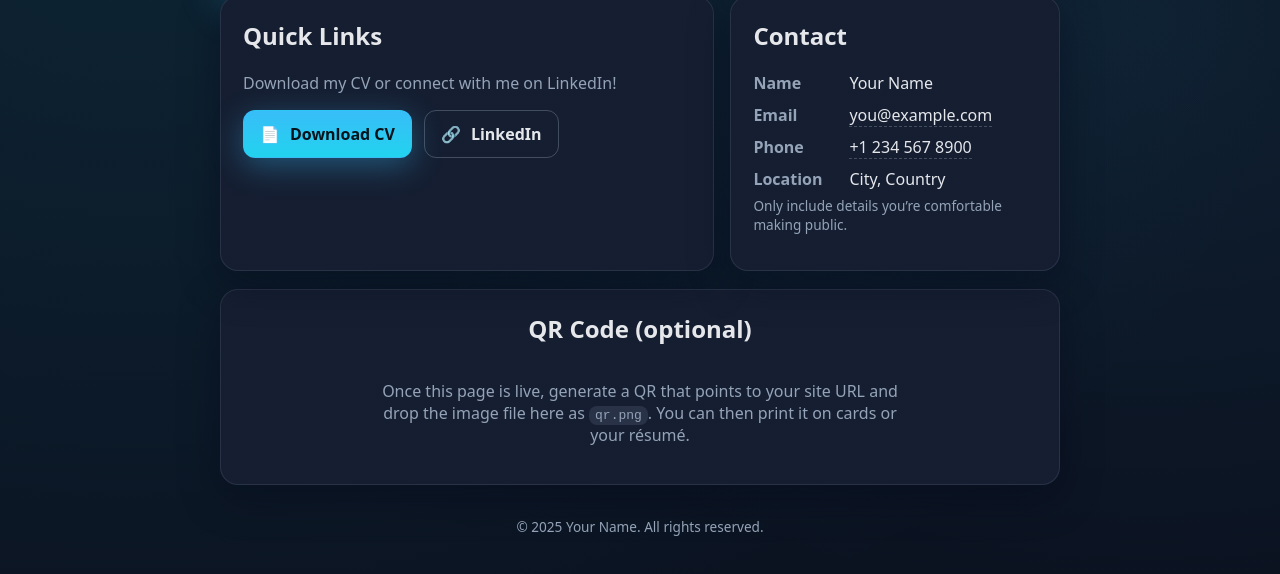
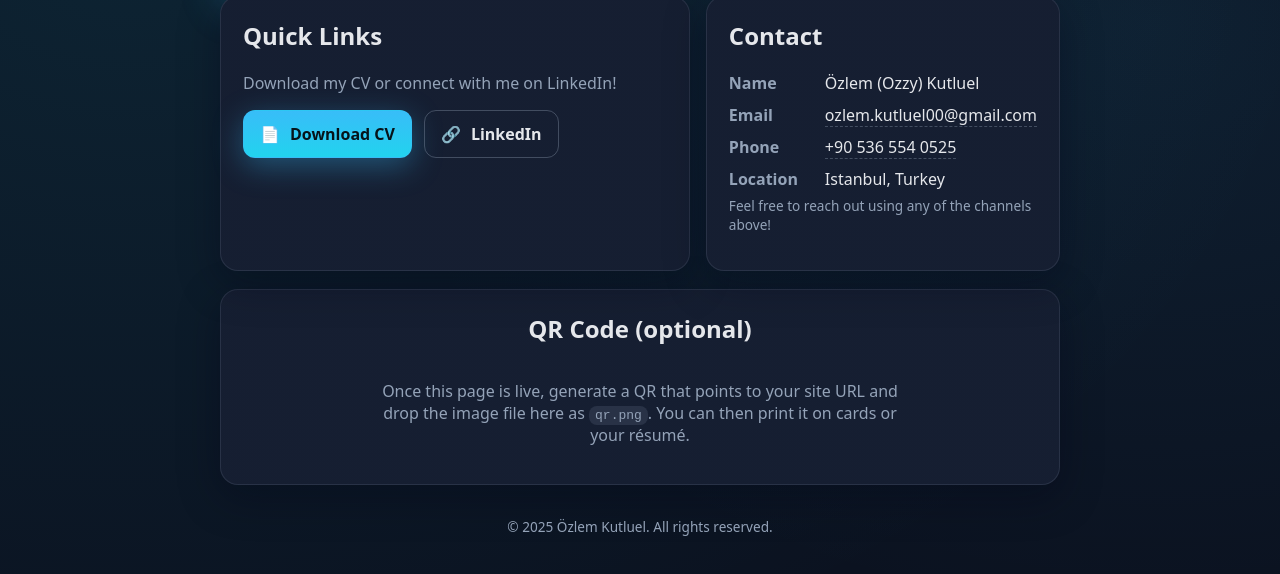
Before and after one commit to okutluel/OzlemKutluel, a plain HTML site: page index.html in a window 1280 px wide. Shown: the part 136-710 px from the top of the page. Drawn offline with Linux system fonts and the light colour scheme.

Commit message:
Update index.html

```diff
--- a/index.html
+++ b/index.html
@@ -99,12 +99,12 @@
       <aside class="card" aria-labelledby="contact-title">
         <h2 id="contact-title" style="margin-top:0">Contact</h2>
         <div class="info">
-          <div><span class="label">Name</span><span class="value">Your Name</span></div>
-          <div><span class="label">Email</span><span class="value"><a href="mailto:you@example.com">you@example.com</a></span></div>
-          <div><span class="label">Phone</span><span class="value"><a href="tel:+12345678900">+1 234 567 8900</a></span></div>
-          <div><span class="label">Location</span><span class="value">City, Country</span></div>
+          <div><span class="label">Name</span><span class="value">Özlem (Ozzy) Kutluel</span></div>
+          <div><span class="label">Email</span><span class="value"><a href="mailto:you@example.com">ozlem.kutluel00@gmail.com</a></span></div>
+          <div><span class="label">Phone</span><span class="value"><a href="tel:+12345678900">+90 536 554 0525</a></span></div>
+          <div><span class="label">Location</span><span class="value">Istanbul, Turkey</span></div>
         </div>
-        <p class="small notice">Only include details you’re comfortable making public.</p>
+        <p class="small notice">Feel free to reach out using any of the channels above!</p>
       </aside>
     </main>
 
@@ -115,7 +115,7 @@
     </section>
 
     <footer>
-      <div class="small">© <span id="year"></span> Your Name. All rights reserved.</div>
+      <div class="small">© <span id="year"></span> Özlem Kutluel. All rights reserved.</div>
     </footer>
   </div>
   <script>
```
